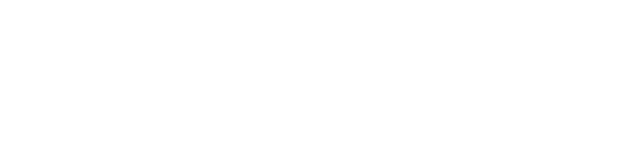
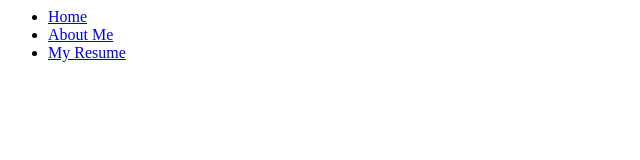
Before and after one commit to CCPS420318/CCPS420318.github.io, a plain HTML site: page index.html in a window 1280 px wide. Shown: the whole page, without its empty margins (0-640 px from the left). Drawn offline with Linux system fonts and the light colour scheme.

Commit message:
Update index.html

```diff
--- a/index.html
+++ b/index.html
@@ -1,6 +1,16 @@
 <!DOCKTYPE html>
 <html>
   <head>
+  </head>
+    <header>
+      <nav>
+        <ul>
+          <li><a href="./index.html">Home</a></li>
+          <li><a href="./aboutme.html">About Me</a></li>
+          <li><a href="./myresume.pdf" target="_blank">My Resume</a></li>
+        </ul>
+      </nav>
+    </header>
     <body>
       <foot>
       </foot>
```
